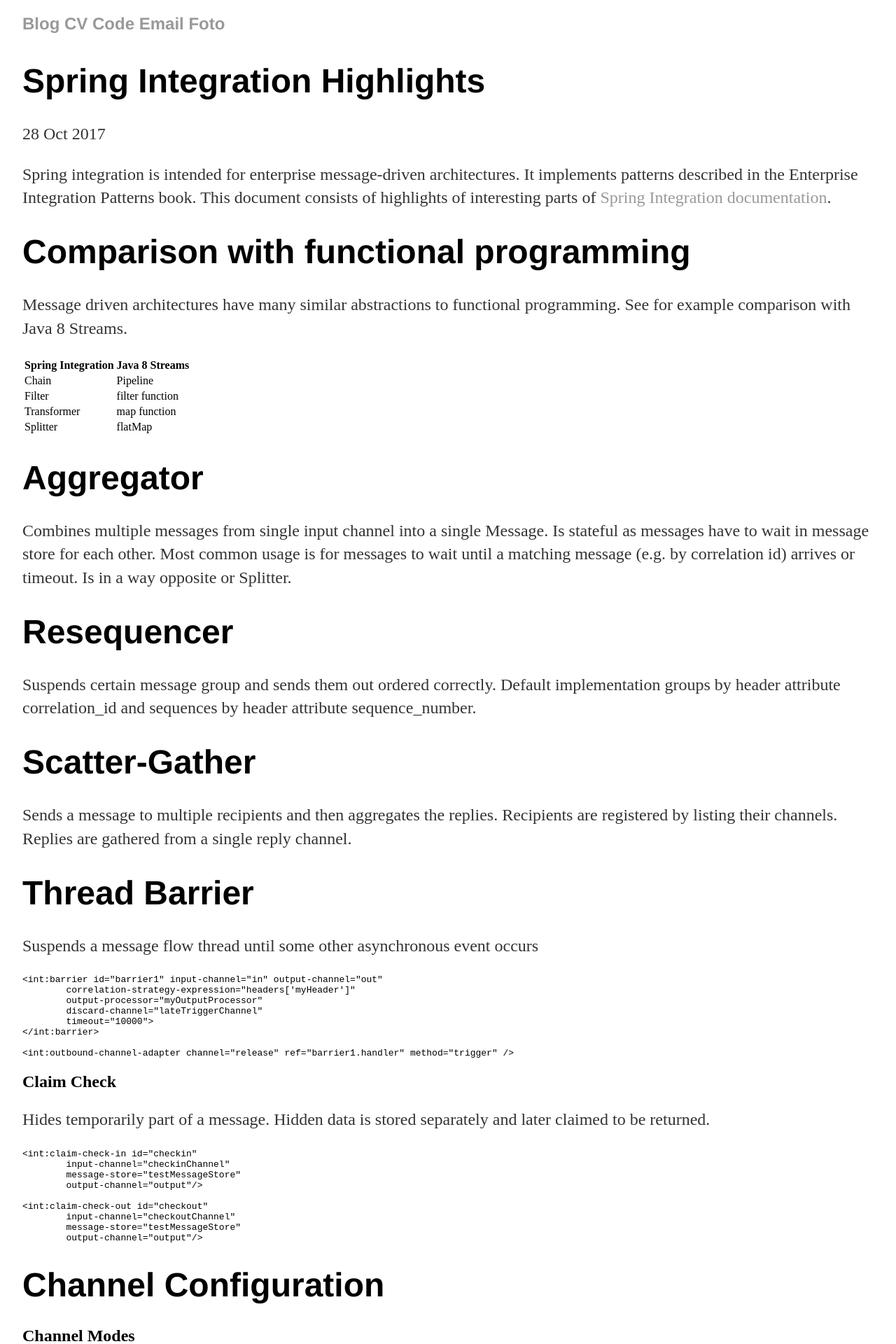
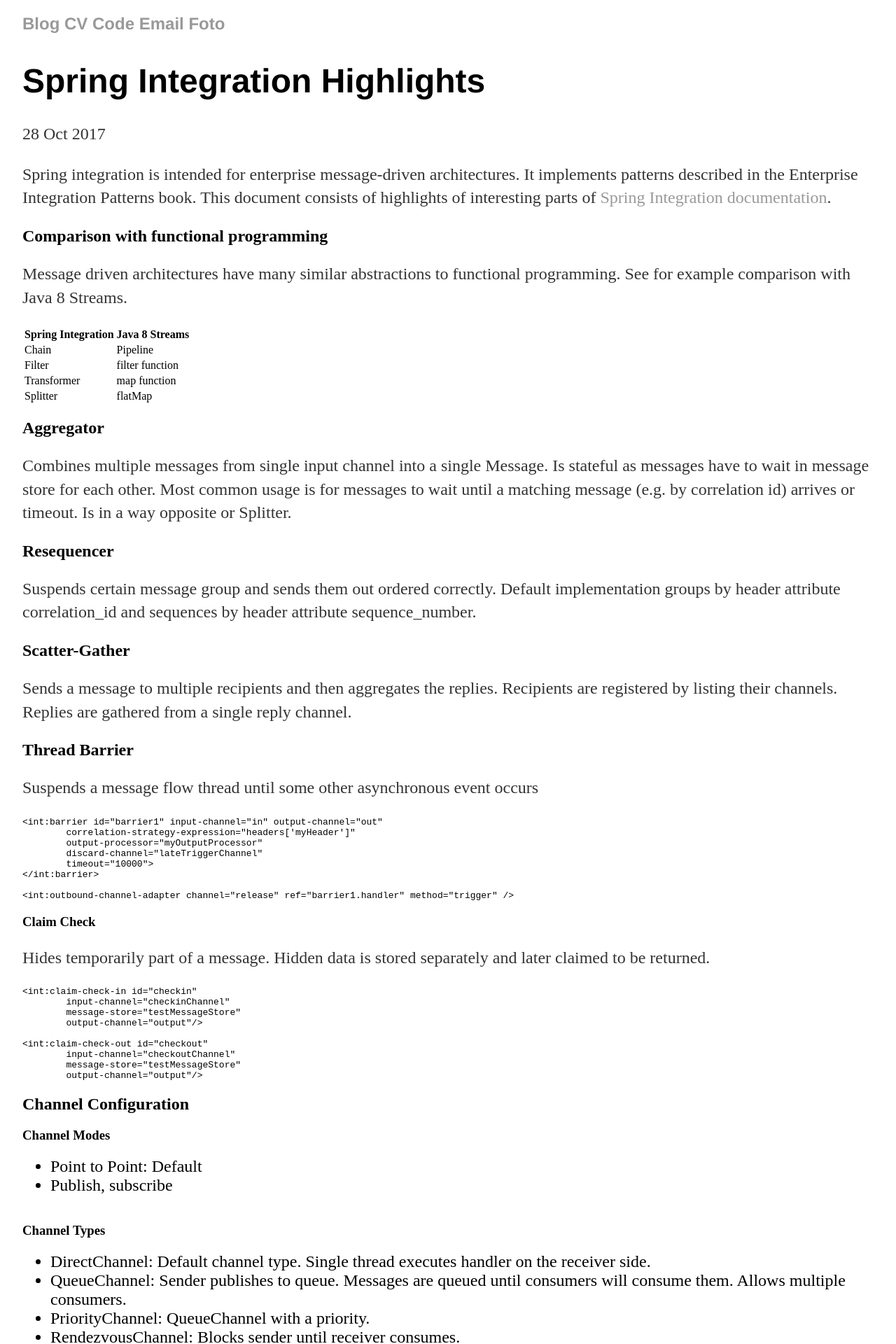
Before and after one commit to vackosar/vackosar.github.io, a Jekyll site: the page built from _posts/2017-10-28-Spring-Integration-Highlights.md, in a window 1280 px wide. Shown: the top 1920 px of the page at 70% size. Built offline with Jekyll 4.4.1, drawn with Linux system fonts in a browser that asks for light colours; comment, search, counter and statistics services are not loaded.

Commit message:
Spring Integration scratch

````diff
--- a/_posts/2017-10-28-Spring-Integration-Highlights.md
+++ b/_posts/2017-10-28-Spring-Integration-Highlights.md
@@ -6,7 +6,7 @@ date: 2017-10-28
 
 Spring integration is intended for enterprise message-driven architectures. It implements patterns described in the Enterprise Integration Patterns book. This document consists of highlights of interesting parts of [Spring Integration documentation](https://docs.spring.io/spring-integration/docs/current/reference/html/index.html).
 
-# Comparison with functional programming
+## Comparison with functional programming
 Message driven architectures have many similar abstractions to functional programming. See for example comparison with Java 8 Streams.
 
 |Spring Integration|Java 8 Streams |
@@ -18,16 +18,16 @@ Message driven architectures have many similar abstractions to functional progra
 
 
 
-# Aggregator
+## Aggregator
 Combines multiple messages from single input channel into a single Message. Is stateful as messages have to wait in message store for each other. Most common usage is for messages to wait until a matching message (e.g. by correlation id) arrives or timeout. Is in a way opposite or Splitter.
 
-# Resequencer
+## Resequencer
 Suspends certain message group and sends them out ordered correctly. Default implementation groups by header attribute correlation_id and sequences by header attribute sequence_number.
 
-# Scatter-Gather
+## Scatter-Gather
 Sends a message to multiple recipients and then aggregates the replies. Recipients are registered by listing their channels. Replies are gathered from a single reply channel.
 
-# Thread Barrier
+## Thread Barrier
 
 Suspends a message flow thread until some other asynchronous event occurs
 
@@ -42,7 +42,7 @@ Suspends a message flow thread until some other asynchronous event occurs
 <int:outbound-channel-adapter channel="release" ref="barrier1.handler" method="trigger" />
 ```
 
-## Claim Check
+### Claim Check
 Hides temporarily part of a message. Hidden data is stored separately and later claimed to be returned.
 
 ```
@@ -57,14 +57,14 @@ Hides temporarily part of a message. Hidden data is stored separately and later
         output-channel="output"/>
 ```
 
-# Channel Configuration
+## Channel Configuration
 
-## Channel Modes
+### Channel Modes
 
 - Point to Point: Default
 - Publish, subscribe
 
-## Channel Types
+### Channel Types
 
 - DirectChannel: Default channel type. Single thread executes handler on the receiver side.
 - QueueChannel: Sender publishes to queue. Messages are queued until consumers will consume them. Allows multiple consumers.
@@ -73,16 +73,16 @@ Hides temporarily part of a message. Hidden data is stored separately and later
 - ExecutorChannel: Multithreaded variant of DirectChannel.
 - Scoped Channel: Allows limiting scope the channel.
 
-# Messaging Bridge
+## Messaging Bridge
 
 Connects two Message Channels or Channel Adapters usually providing some flow controlling functionality. For example connecting JMS with Email.
 
-# Metrics: Time-Based Average Estimates
+## Metrics: Time-Based Average Estimates
 
 Other than usual metrics the framework also offers interesting averaging method Time-Based Average Estimates. Averages corresponding to older messages are reflected less into the result.
 For example ```S(n) = sum(i=0 to n) exp(-i/M) x(i)/ sum(i= 0 to n) exp(-i/M)``` where ```x(i)``` is an average for a time slot ```i```.
 
-# Monitoring: Integration Graph
+## Monitoring: Integration Graph
 Provides access to an application’s runtime object model which can, optionally, include component metrics.
 Example:
 ```
@@ -119,7 +119,7 @@ Example:
           "countLong": 0
 ```
 
-# Message History
+## Message History
 
 Stores ids of components that were visited by the message in the message's header.
 ```
@@ -127,10 +127,10 @@ Stores ids of components that were visited by the message in the message's heade
  {name=sampleChain, type=chain, timestamp=1283281668094}]
 ```
 
-# Message Store
+## Message Store
 Stores messages into configured persistent or in-memory storage including using JDBC and MongoDb.
 
-# Orderly Shutdown
+## Orderly Shutdown
 
 Stop the application in an orderly manner. MBean exporter provides a JMX operation stopActiveComponents. Allows implementing custom shutdown behaviour of beans that implement OrderlyShutdownCapable.
 
````
